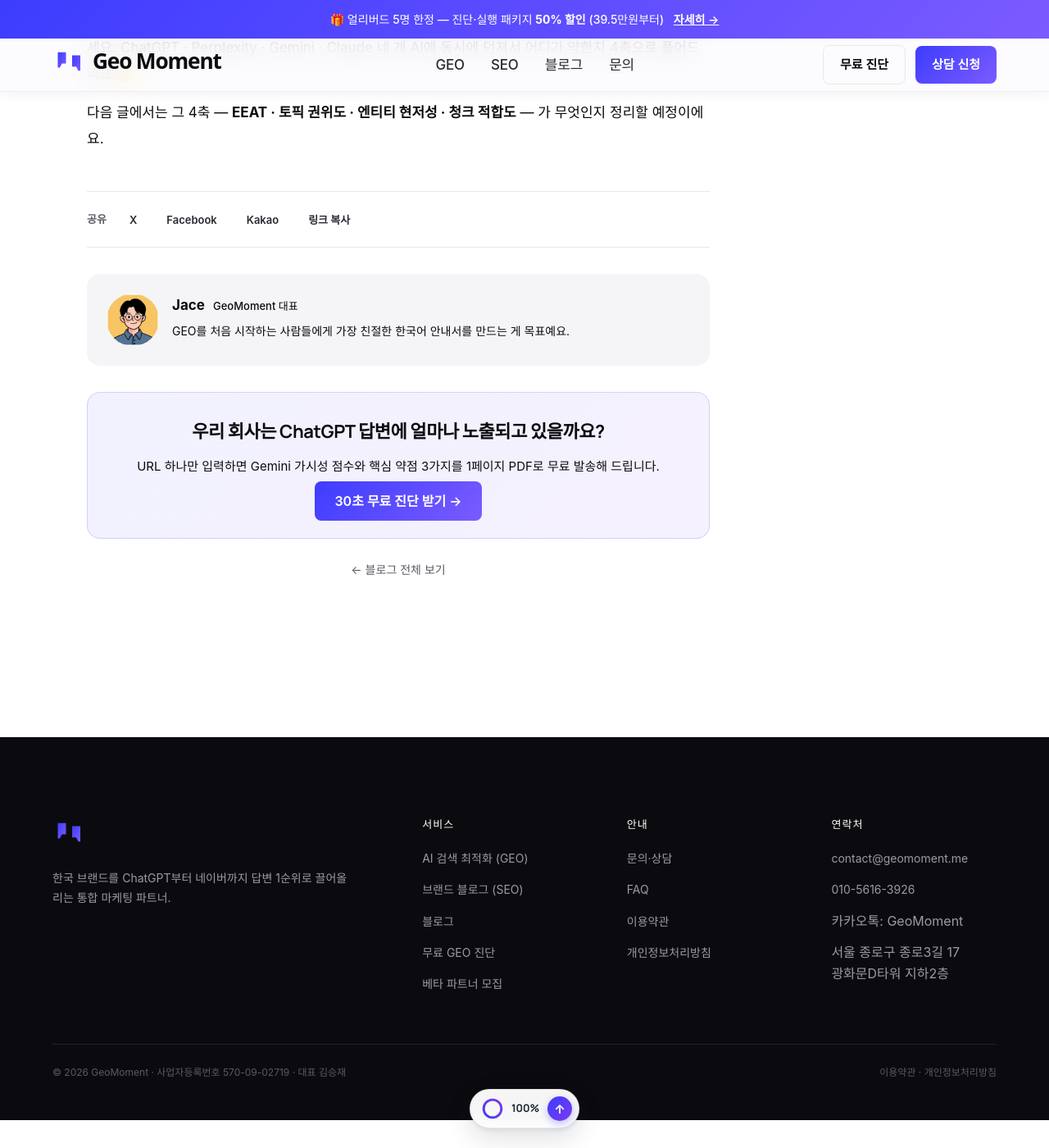
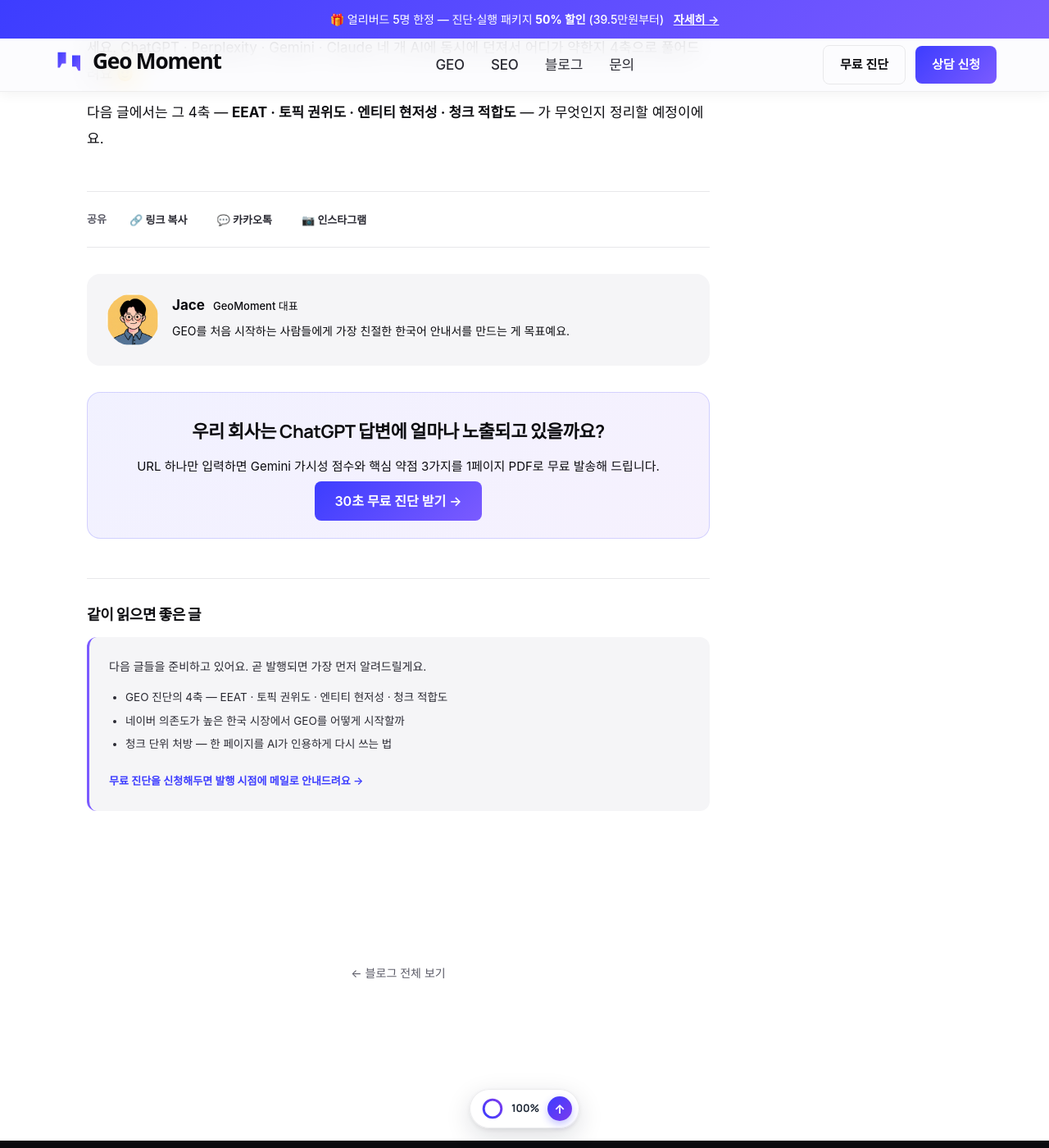
Before and after one commit to 80tt080997-ctrl/geomoment-site, a Jekyll site: the page built from _posts/2026-05-12-geo-introduction.md, in a window 1280 px wide and 1400 px high, scrolled down 10092 px. Shown: the whole window at 82% size. Built offline with Jekyll 4.4.1, drawn with Linux system fonts in a browser that asks for light colours; some web fonts are replaced.

Commit message:
Add OG image, restructure share row, add related-posts section
- Add page-level image (front matter) — Jekyll SEO plugin picks it
  up and emits og:image/twitter:image automatically. Source file:
  assets/img/blog/geo-introduction/og.png (Geo Moment dark thumbnail)
- Share row trimmed from 4 buttons to 3: link copy / KakaoTalk /
  Instagram. blog.js: Kakao now tries Kakao.Share SDK first, falls
  back to copy + guide if SDK absent. Instagram is copy + guide
  (no public sharing API).
- Add "같이 읽으면 좋은 글" section under CTA card. When there are
  no other posts yet, render an empty-state with next-post pipeline
  (4-axis diagnosis / Naver-heavy Korea / chunk-level prescription)
  plus a soft CTA to free diagnosis.
- Related-posts CSS: 3-up grid of cards with hover lift; empty state
  is a violet-accented card with bullet pipeline.
- Sticky TOC: already wired with position: sticky; top: 120px on
  .post-sidebar + .post-toc — confirmed working with align-items:
  start on .post-grid. No code change needed for this iteration.

```diff
--- a/_layouts/post.html
+++ b/_layouts/post.html
@@ -72,10 +72,9 @@
       <!-- Share row -->
       <div class="post-share">
         <span class="post-share-label">공유</span>
-        <button type="button" class="post-share-btn" data-share="twitter" aria-label="X에 공유">X</button>
-        <button type="button" class="post-share-btn" data-share="facebook" aria-label="페이스북에 공유">Facebook</button>
-        <button type="button" class="post-share-btn" data-share="kakao" aria-label="카카오스토리에 공유">Kakao</button>
-        <button type="button" class="post-share-btn" data-share="copy" aria-label="링크 복사">링크 복사</button>
+        <button type="button" class="post-share-btn" data-share="copy" aria-label="링크 복사">🔗 링크 복사</button>
+        <button type="button" class="post-share-btn" data-share="kakao" aria-label="카카오톡에 공유">💬 카카오톡</button>
+        <button type="button" class="post-share-btn" data-share="instagram" aria-label="인스타그램에 공유">📷 인스타그램</button>
       </div>
 
       <!-- Author bio box -->
@@ -94,6 +93,34 @@
         <a href="/geo-diagnose.html" class="btn-primary">30초 무료 진단 받기 →</a>
       </div>
 
+      <!-- Related posts -->
+      {% assign related = site.posts | where_exp: "p", "p.url != page.url" | sort: "date" | reverse %}
+      <section class="post-related" aria-label="같이 읽으면 좋은 글">
+        <h3 class="post-related-title">같이 읽으면 좋은 글</h3>
+        {% if related.size > 0 %}
+        <div class="post-related-grid">
+          {% for p in related limit:3 %}
+          <a class="post-related-card" href="{{ p.url }}">
+            {% if p.category %}<span class="post-related-cat">{{ p.category }}</span>{% endif %}
+            <strong class="post-related-name">{{ p.title }}</strong>
+            {% if p.description %}<span class="post-related-desc">{{ p.description | truncate: 80 }}</span>{% endif %}
+            <span class="post-related-date">{{ p.date | date: "%Y-%m-%d" }}</span>
+          </a>
+          {% endfor %}
+        </div>
+        {% else %}
+        <div class="post-related-empty">
+          <p>다음 글들을 준비하고 있어요. 곧 발행되면 가장 먼저 알려드릴게요.</p>
+          <ul>
+            <li>GEO 진단의 4축 — EEAT · 토픽 권위도 · 엔티티 현저성 · 청크 적합도</li>
+            <li>네이버 의존도가 높은 한국 시장에서 GEO를 어떻게 시작할까</li>
+            <li>청크 단위 처방 — 한 페이지를 AI가 인용하게 다시 쓰는 법</li>
+          </ul>
+          <a href="/geo-diagnose.html" class="post-related-cta">무료 진단을 신청해두면 발행 시점에 메일로 안내드려요 →</a>
+        </div>
+        {% endif %}
+      </section>
+
       <nav class="post-nav">
         <a href="/blog/" class="post-back">← 블로그 전체 보기</a>
       </nav>
--- a/_posts/2026-05-12-geo-introduction.md
+++ b/_posts/2026-05-12-geo-introduction.md
@@ -5,6 +5,7 @@
 author_id: jace
 category: GEO 입문
 tags: [GEO, AEO, AI 검색, ChatGPT, SEO]
+image: /assets/img/blog/geo-introduction/og.png
 summary: |
   - AI 검색이 늘면서 **전통 검색 볼륨은 2026년까지 25%, 브랜드 오가닉 트래픽은 2028년까지 50% 이상 줄어들 전망**입니다 (Gartner).
   - **검색 결과에 AI Overview가 뜨면 1위 페이지의 클릭이 AI Overview가 없을 때보다 34.5% 줄어들고, 2026년 들어 그 격차는 58%까지 벌어졌습니다** (Ahrefs).
--- a/assets/css/blog.css
+++ b/assets/css/blog.css
@@ -713,6 +713,24 @@
   margin-bottom: var(--sp-4);
 }
 
+/* === Related posts === */
+.post-related { margin: var(--sp-7) 0 var(--sp-6); padding-top: var(--sp-6); border-top: 1px solid var(--ink-100); }
+.post-related-title { font-size: 18px; font-weight: 700; color: var(--ink-900); margin: 0 0 var(--sp-4); }
+.post-related-grid { display: grid; grid-template-columns: repeat(auto-fit, minmax(220px, 1fr)); gap: var(--sp-4); }
+.post-related-card { display: flex; flex-direction: column; gap: 6px; padding: var(--sp-4); background: var(--ink-50); border-radius: 12px; text-decoration: none; color: inherit; transition: transform 0.15s, box-shadow 0.15s; }
+.post-related-card:hover { transform: translateY(-2px); box-shadow: 0 8px 24px rgba(11,11,15,0.08); text-decoration: none; }
+.post-related-cat { font: 600 10px 'JetBrains Mono', monospace; letter-spacing: 0.5px; color: var(--indigo); text-transform: uppercase; }
+.post-related-name { font-size: 15px; font-weight: 700; color: var(--ink-900); line-height: 1.4; }
+.post-related-desc { font-size: 12.5px; color: var(--ink-500); line-height: 1.5; flex: 1; }
+.post-related-date { font-size: 11px; color: var(--ink-400); font-family: 'JetBrains Mono', monospace; }
+
+.post-related-empty { padding: var(--sp-5); background: var(--ink-50); border-radius: 12px; border-left: 3px solid var(--violet); }
+.post-related-empty p { margin: 0 0 var(--sp-3); font-size: 14px; color: var(--ink-700); }
+.post-related-empty ul { margin: 0 0 var(--sp-3); padding-left: 20px; }
+.post-related-empty li { font-size: 13.5px; color: var(--ink-700); padding: 4px 0; line-height: 1.55; }
+.post-related-cta { display: inline-block; margin-top: var(--sp-2); font-size: 13px; font-weight: 600; color: var(--indigo); text-decoration: none; }
+.post-related-cta:hover { text-decoration: underline; }
+
 .post-nav { text-align: center; padding-top: var(--sp-5); }
 .post-back {
   color: var(--ink-500);
--- a/assets/js/blog.js
+++ b/assets/js/blog.js
@@ -99,6 +99,7 @@
       const url = encodeURIComponent(window.location.href);
       const title = encodeURIComponent(document.title);
 
+      // 1) Link copy
       if (type === 'copy') {
         try {
           await navigator.clipboard.writeText(window.location.href);
@@ -112,14 +113,44 @@
         return;
       }
 
-      const shareUrls = {
-        twitter: `https://twitter.com/intent/tweet?text=${title}&url=${url}`,
-        facebook: `https://www.facebook.com/sharer/sharer.php?u=${url}`,
-        kakao: `https://story.kakao.com/share?url=${url}`
-      };
-      if (shareUrls[type]) {
-        window.open(shareUrls[type], '_blank', 'width=600,height=500');
-        if (window.gtag) window.gtag('event', 'share', { method: type });
+      // 2) KakaoTalk — open Kakao share if SDK loaded, otherwise fallback to copy + guide
+      if (type === 'kakao') {
+        if (window.Kakao && window.Kakao.Share) {
+          try {
+            window.Kakao.Share.sendDefault({
+              objectType: 'feed',
+              content: {
+                title: document.title,
+                description: (document.querySelector('meta[name="description"]') || {}).content || '',
+                imageUrl: (document.querySelector('meta[property="og:image"]') || {}).content || '',
+                link: { mobileWebUrl: window.location.href, webUrl: window.location.href }
+              }
+            });
+            if (window.gtag) window.gtag('event', 'share', { method: 'kakao' });
+            return;
+          } catch (_) { /* fall through to fallback */ }
+        }
+        // Fallback: copy + open KakaoTalk web share or guide
+        try {
+          await navigator.clipboard.writeText(window.location.href);
+          alert('링크가 복사됐어요. 카카오톡을 열어 친구나 채팅방에 붙여넣어 주세요.');
+          if (window.gtag) window.gtag('event', 'share', { method: 'kakao_fallback' });
+        } catch (_) {
+          window.open(`https://story.kakao.com/share?url=${url}`, '_blank', 'width=600,height=500');
+        }
+        return;
+      }
+
+      // 3) Instagram — no public sharing API. Copy link + guide.
+      if (type === 'instagram') {
+        try {
+          await navigator.clipboard.writeText(window.location.href);
+          alert('링크가 복사됐어요. Instagram을 열어 스토리·DM·프로필 링크에 붙여넣어 주세요.');
+          if (window.gtag) window.gtag('event', 'share', { method: 'instagram' });
+        } catch (_) {
+          alert('복사 실패. URL을 직접 복사해주세요.');
+        }
+        return;
       }
     });
   });
```
Also changed, not shown: 1 other file.
